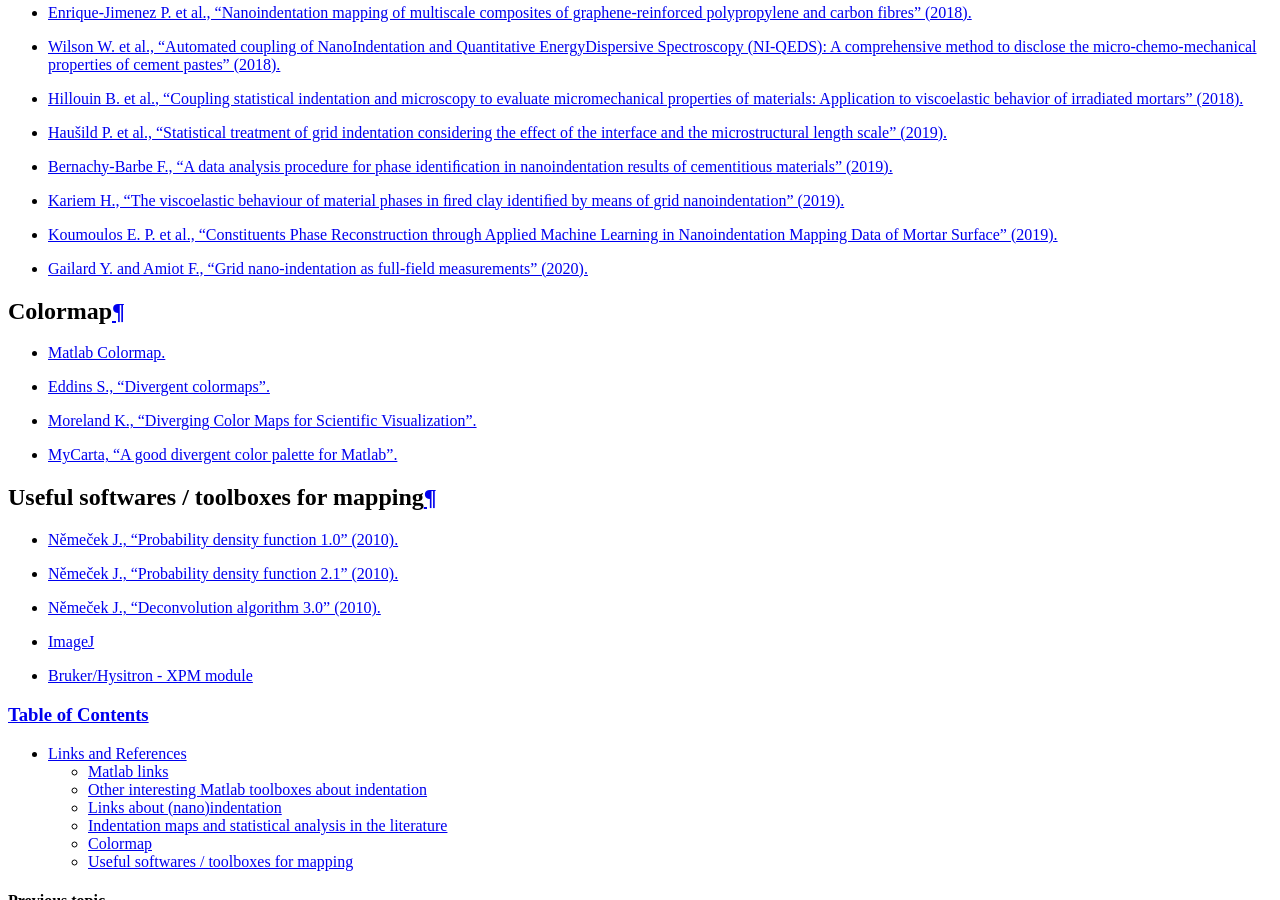
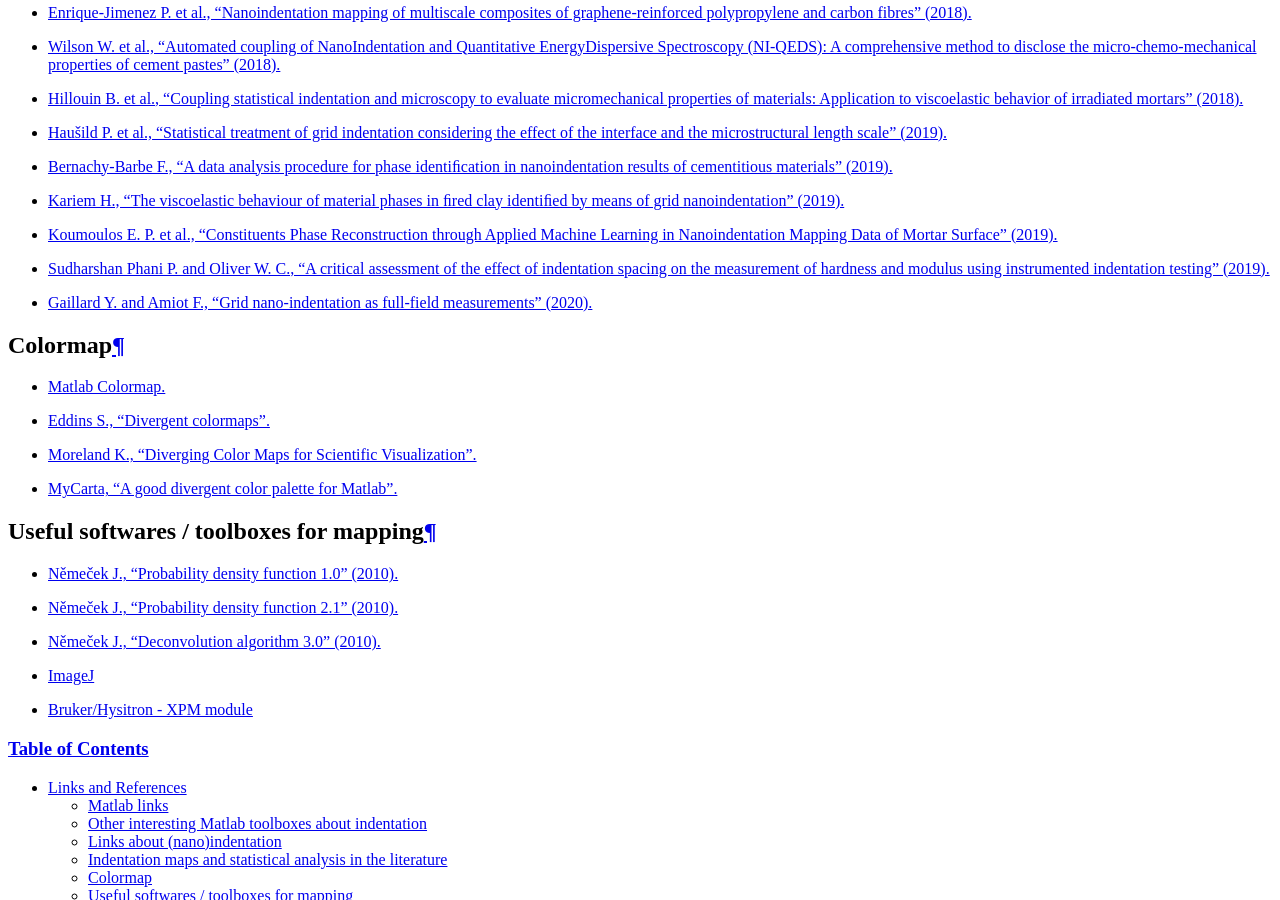
Before and after one commit to DavidMercier/TriDiMap, a Sphinx documentation site: the page built from doc/links_ref.rst, in a window 1280 px wide and 900 px high, scrolled down 1976 px. Built offline with Sphinx 7.4.7, drawn with Linux system fonts in a browser that asks for light colours; comment, search, counter and statistics services are not loaded.

Commit message:
Update links_ref.rst

```diff
--- a/doc/links_ref.rst
+++ b/doc/links_ref.rst
@@ -67,7 +67,8 @@ Indentation maps and statistical analysis in the literature
 * `Bernachy-Barbe F., "A data analysis procedure for phase identiﬁcation in nanoindentation results of cementitious materials" (2019). <https://doi.org/10.1617/s11527-019-1397-y>`_
 * `Kariem H., "The viscoelastic behaviour of material phases in ﬁred clay identiﬁed by means of grid nanoindentation" (2019). <https://doi.org/10.1016/j.conbuildmat.2019.117066>`_
 * `Koumoulos E. P. et al., "Constituents Phase Reconstruction through Applied Machine Learning in Nanoindentation Mapping Data of Mortar Surface" (2019). <https://doi.org/10.3390/jcs3030063>`_
-* `Gailard Y. and Amiot F., "Grid nano-indentation as full-field measurements" (2020). <https://doi.org/10.1016/j.compositesa.2020.105807>`_
+* `Sudharshan Phani P. and Oliver W. C., "A critical assessment of the effect of indentation spacing on the measurement of hardness and modulus using instrumented indentation testing" (2019). <https://doi.org/10.1016/j.matdes.2018.107563>`_
+* `Gaillard Y. and Amiot F., "Grid nano-indentation as full-field measurements" (2020). <https://doi.org/10.1016/j.compositesa.2020.105807>`_
 
 Colormap
 ############################################
```
